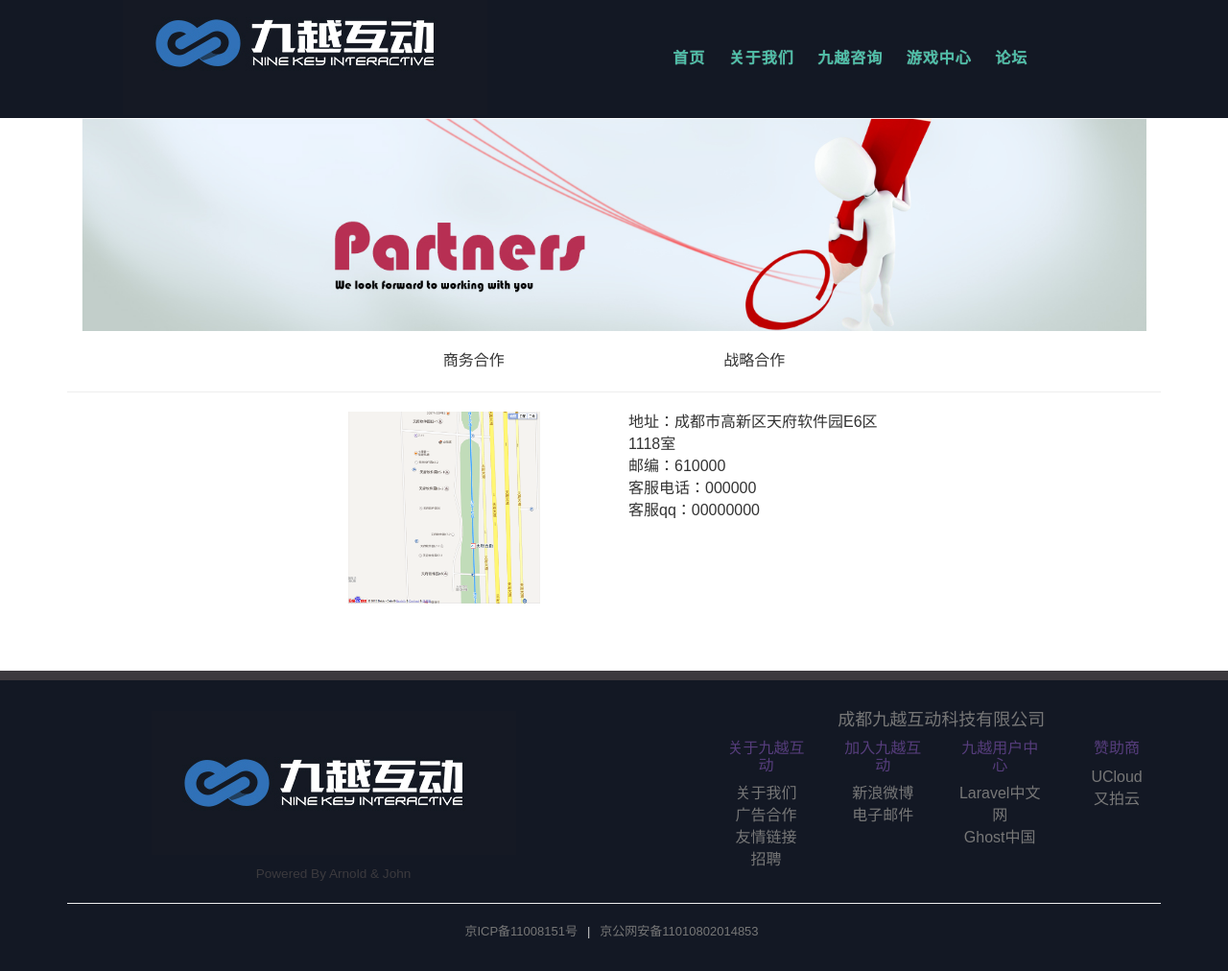
After one commit to Lok-tar-ogar/GameCompanyOfficialWeb, a Django app: page /contact/ in a window 1280 px wide. The commit adds this page. Shown: the whole page at 96% size. Run offline with Django 3.2, Linux system fonts and the light colour scheme; some libraries are stand-ins or nearby versions.

Commit message:
sample.html

```diff
--- /dev/null
+++ b/NineCo/templates/contact.html
@@ -0,0 +1,66 @@
+{% extends "sample.html" %} {% block title %}联系我们-九越互动{% endblock%} {% block head %}
+
+
+<!--<script type="text/javascript" src="http://api.map.baidu.com/api?v=2.0&ak=tb19rHcaEwN5gsNwu7rLwqGD8XuS54uV"></script>-->
+ {% endblock%} {% load staticfiles %} {% block content %}
+<div class="row">
+    <div class="container">
+        <img class="col-md-12" src="{% static "img/partner.jpg" %}" />
+    </div>
+</div>
+
+<div class="row">
+<div class="container">
+<div class="row" style="margin-top:20px">
+<div class="col-md-3">
+</div>
+
+ <div class="col-md-6">
+ <div class="row" style="
+  font-family: "Microsoft YaHei";
+
+  line-height: 0.75;
+">
+ <div class="col-xs-6 text-center">商务合作</div>
+ <div class="col-xs-6 text-center">战略合作</div>
+ </div>
+
+</div>
+
+
+<div class="col-md-3"></div>
+</div><hr  />
+<div class="row">
+
+<div class="col-md-3">
+
+</div>
+ <div class="col-md-3">
+
+<div id="allmap">
+    <img style="width:200px;height:200px" src="{% static "img/allmap.png" %}">
+</div>
+
+</div>
+
+<div class="col-md-3">
+    <p>地址：成都市高新区天府软件园E6区1118室</p>
+    <p>邮编：610000</p>
+    <p>客服电话：000000</p>
+    <p>客服qq：00000000</p>
+
+</div>
+
+<div class="col-md-3"></div>
+</div>
+</div>
+<script type="text/javascript">
+    // 百度地图API功能--等上线才能实施部署百度地图api
+    var map = new BMap.Map("allmap");    // 创建Map实例
+    map.centerAndZoom(new BMap.Point(104.074944,30.543463), 20);  //
+    map.addControl(new BMap.MapTypeControl());   //添加地图类型控件
+    map.setCurrentCity("成都");          // 设置地图显示的城市
+    map.enableScrollWheelZoom(true);     //开启鼠标滚轮缩放
+</script>
+
+{% endblock %}
--- a/NineCo/templates/sample.html
+++ b/NineCo/templates/sample.html
@@ -4,6 +4,7 @@
 	{% load staticfiles %}
 	<meta charset="UTF-8">
 	<title>{% block title %} {% endblock %}</title>
+	{% block head %} {% endblock%}
 	<link rel="stylesheet" type="text/css" href="{% static "css/bootstrap.css" %}" />
 	<link rel="stylesheet" type="text/css" href="{% static "css/site.css" %}" />
 	<script type="text/javascript" src="{% static "js/jquery-1.11.1.min.js" %}"></script>
@@ -56,13 +57,13 @@
 <div class="header" style="background:#131824">
 	<div class="container" >
 
-		<div class="logo" style="margin-top:-10px">
+		<div class="logo" style="margin-top:-30px">
 			<a href="/index"><img src="{% static "img/logoFront.jpg" %}" alt=""></a>
 		</div>
 		<span class="menu" ></span>
 
-		<div class="navigation" >
-			<ul class="navig cl-effect-3" >
+		<div class="navigation " >
+			<ul class="navig cl-effect-3 pull-right" >
 				<li><a href="#">首页</a></li>
 				<li><a href="#">关于我们</a></li>
 				<li><a href="#">九越咨询</a></li>
@@ -78,9 +79,11 @@
 				});
 			</script>
 		</div>
+
 		<div class="clearfix"></div>
 	</div>
 </div>
+
 <script type="text/javascript">
 
 </script>
@@ -114,7 +117,7 @@
               <div class="col-xs-3">
                 <h4>加入九越互动</h4>
                 <ul class="list-unstyled">
-                  <li><a target="_blank" title="Bootstrap中文网官方微博" href="http://weibo.com/bootcss">新浪微博</a></li>
+                  <li><a target="_blank" href="http://weibo.com/">新浪微博</a></li>
                   <li><a href="mailto:admin@bootcss.com">电子邮件</a></li>
                 </ul>
               </div>
--- a/NineCo/views.py
+++ b/NineCo/views.py
@@ -4,3 +4,7 @@ from django.shortcuts import render_to_response
 
 def Index(request):
     return render_to_response("index.html")
+
+
+def contact(request):
+    return render(request, "contact.html")
--- a/nine/urls.py
+++ b/nine/urls.py
@@ -19,6 +19,7 @@ from django.contrib import admin
 urlpatterns = [
     url(r'^admin/', include(admin.site.urls)),
     url(r'^$', 'NineCo.views.Index', name='home'),
+    url(r'^contact/', 'NineCo.views.contact'),
     url(r'^static/(?P<path>.*)$', 'django.views.static.serve',
         {'document_root': '/static/'}),
 ]
```
Also changed, not shown: NineCo/static/img/allmap.png (added), NineCo/static/img/bar.jpg (added), NineCo/static/img/partner.jpg (added).
